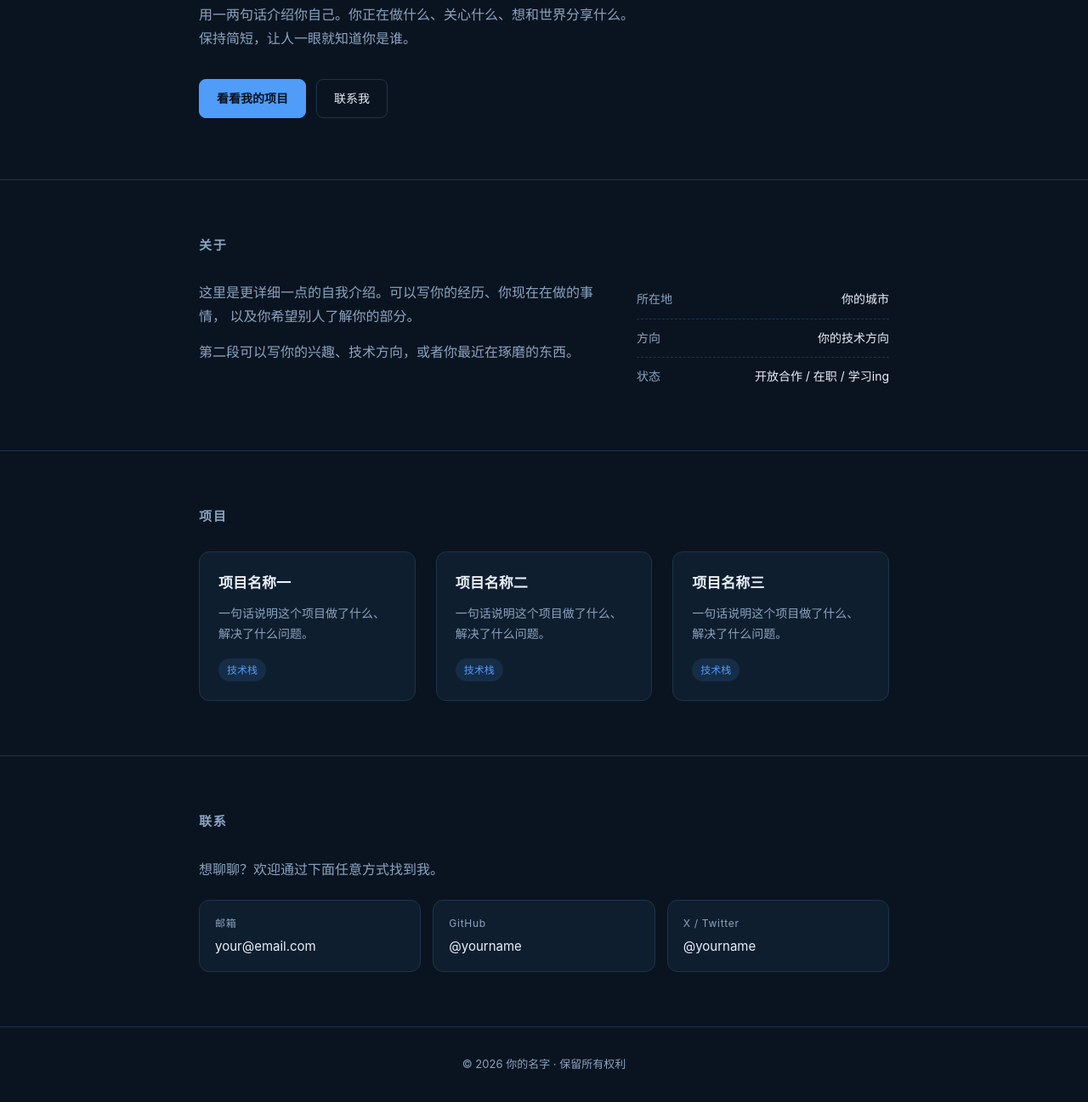
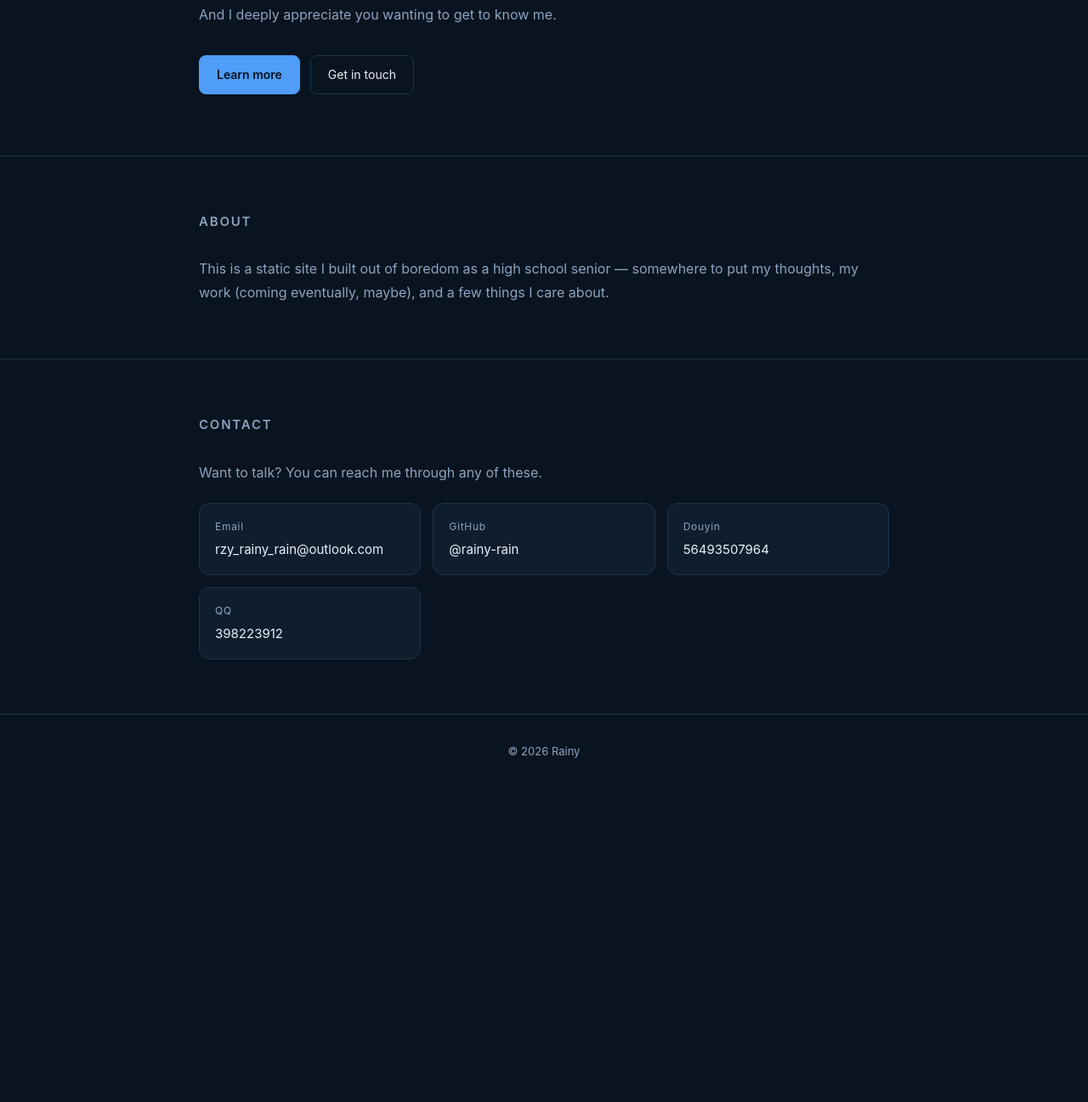
Before and after one commit to rainy-rain/my-site, a plain HTML site: page index.html in a window 1280 px wide. Shown: the part 317-1614 px from the top of the page at 85% size. After the commit the page ends 1261 px from the top, so only its background shows below. Drawn offline with Linux system fonts and the light colour scheme.

Commit message:
Fill in personal content and switch the site to English

```diff
--- a/index.html
+++ b/index.html
@@ -1,115 +1,79 @@
 <!DOCTYPE html>
-<html lang="zh-CN">
+<html lang="en">
 <head>
 <meta charset="UTF-8">
 <meta name="viewport" content="width=device-width, initial-scale=1">
-<title>你的名字 · 个人网站</title>
-<meta name="description" content="你的名字的个人网站 —— 一句话介绍你自己。">
+<title>Rainy</title>
+<meta name="description" content="Rainy's personal website — Welcome to my world.">
 <meta name="theme-color" content="#0a1420">
 <link rel="stylesheet" href="styles.css">
 </head>
 <body id="top">
 
-<!-- ============ 顶部导航 ============ -->
+<!-- ============ Header / navigation ============ -->
 <header class="site-header">
   <div class="container header-inner">
-    <a class="brand" href="#top">你的名字</a>
+    <a class="brand" href="#top">Rainy</a>
     <nav class="nav">
-      <a href="#about">关于</a>
-      <a href="#projects">项目</a>
-      <a href="#contact">联系</a>
+      <a href="#about">About</a>
+      <a href="#contact">Contact</a>
     </nav>
   </div>
 </header>
 
 <main>
 
-  <!-- ============ 首屏 ============ -->
+  <!-- ============ Hero ============ -->
   <section class="hero">
     <div class="container">
-      <p class="hero-eyebrow">你好，我是</p>
-      <h1 class="hero-title">你的名字</h1>
-      <p class="hero-subtitle">你的职业 / 身份，比如：前端工程师 · 独立开发者</p>
-      <p class="hero-desc">
-        用一两句话介绍你自己。你正在做什么、关心什么、想和世界分享什么。
-        保持简短，让人一眼就知道你是谁。
-      </p>
+      <p class="hero-eyebrow">Hello, I'm</p>
+      <h1 class="hero-title">Rainy</h1>
+      <p class="hero-subtitle">Welcome to my world</p>
+      <p class="hero-desc">And I deeply appreciate you wanting to get to know me.</p>
       <div class="hero-actions">
-        <a class="btn btn-primary" href="#projects">看看我的项目</a>
-        <a class="btn" href="mailto:your@email.com">联系我</a>
+        <a class="btn btn-primary" href="#about">Learn more</a>
+        <a class="btn" href="mailto:rzy_rainy_rain@outlook.com">Get in touch</a>
       </div>
     </div>
   </section>
 
-  <!-- ============ 关于 ============ -->
+  <!-- ============ About ============ -->
   <section id="about" class="section">
     <div class="container">
-      <h2 class="section-title">关于</h2>
-      <div class="about-grid">
-        <div class="about-text">
-          <p>
-            这里是更详细一点的自我介绍。可以写你的经历、你现在在做的事情，
-            以及你希望别人了解你的部分。
-          </p>
-          <p>
-            第二段可以写你的兴趣、技术方向，或者你最近在琢磨的东西。
-          </p>
-        </div>
-        <ul class="facts">
-          <li><span class="fact-key">所在地</span><span class="fact-val">你的城市</span></li>
-          <li><span class="fact-key">方向</span><span class="fact-val">你的技术方向</span></li>
-          <li><span class="fact-key">状态</span><span class="fact-val">开放合作 / 在职 / 学习ing</span></li>
-        </ul>
+      <h2 class="section-title">About</h2>
+      <div class="about-text">
+        <p>This is a static site I built out of boredom as a high school senior — somewhere to put my thoughts, my work (coming eventually, maybe), and a few things I care about.</p>
       </div>
     </div>
   </section>
 
-  <!-- ============ 项目 ============ -->
-  <section id="projects" class="section">
+  <!-- ============ Contact ============ -->
+  <section id="contact" class="section">
     <div class="container">
-      <h2 class="section-title">项目</h2>
-      <div class="cards">
+      <h2 class="section-title">Contact</h2>
+      <p class="contact-lead">Want to talk? You can reach me through any of these.</p>
+      <div class="contact-links">
 
-        <a class="card" href="#" target="_blank" rel="noopener">
-          <h3 class="card-title">项目名称一</h3>
-          <p class="card-desc">一句话说明这个项目做了什么、解决了什么问题。</p>
-          <span class="card-tag">技术栈</span>
+        <a class="contact-link" href="mailto:rzy_rainy_rain@outlook.com">
+          <span class="contact-label">Email</span>
+          <span class="contact-value">rzy_rainy_rain@outlook.com</span>
         </a>
 
-        <a class="card" href="#" target="_blank" rel="noopener">
-          <h3 class="card-title">项目名称二</h3>
-          <p class="card-desc">一句话说明这个项目做了什么、解决了什么问题。</p>
-          <span class="card-tag">技术栈</span>
+        <a class="contact-link" href="https://github.com/rainy-rain" target="_blank" rel="noopener">
+          <span class="contact-label">GitHub</span>
+          <span class="contact-value">@rainy-rain</span>
         </a>
 
-        <a class="card" href="#" target="_blank" rel="noopener">
-          <h3 class="card-title">项目名称三</h3>
-          <p class="card-desc">一句话说明这个项目做了什么、解决了什么问题。</p>
-          <span class="card-tag">技术栈</span>
-        </a>
+        <div class="contact-link is-static">
+          <span class="contact-label">Douyin</span>
+          <span class="contact-value">56493507964</span>
+        </div>
 
-      </div>
-    </div>
-  </section>
+        <div class="contact-link is-static">
+          <span class="contact-label">QQ</span>
+          <span class="contact-value">398223912</span>
+        </div>
 
-  <!-- ============ 联系 ============ -->
-  <section id="contact" class="section">
-    <div class="container">
-      <h2 class="section-title">联系</h2>
-      <p class="contact-lead">想聊聊？欢迎通过下面任意方式找到我。</p>
-      <div class="contact-links">
-        <a class="contact-link" href="mailto:your@email.com">
-          <span class="contact-label">邮箱</span>
-          <span class="contact-value">your@email.com</span>
-        </a>
-        <a class="contact-link" href="https://github.com/yourname" target="_blank" rel="noopener">
-          <span class="contact-label">GitHub</span>
-          <span class="contact-value">@yourname</span>
-        </a>
-        <a class="contact-link" href="https://x.com/yourname" target="_blank" rel="noopener">
-          <span class="contact-label">X / Twitter</span>
-          <span class="contact-value">@yourname</span>
-        </a>
       </div>
     </div>
   </section>
@@ -118,7 +82,7 @@
 
 <footer class="site-footer">
   <div class="container">
-    <p>© <span id="year">2026</span> 你的名字 · 保留所有权利</p>
+    <p>© <span id="year">2026</span> Rainy</p>
   </div>
 </footer>
 
--- a/styles.css
+++ b/styles.css
@@ -1,31 +1,32 @@
 /* ============================================================
-   深蓝简约主题
-   想换配色只改下面 :root 里的变量即可，无需动其他样式。
+   Deep-blue minimal theme
+   To change the palette, edit the variables in :root below —
+   nothing else needs to change.
    ============================================================ */
 
 :root {
-  /* —— 颜色 —— */
-  --bg:          #0a1420;   /* 页面底色：深海蓝 */
-  --surface:     #0f1e2e;   /* 卡片/抬升面 */
-  --surface-2:   #142a3f;   /* 悬停/次级面 */
-  --border:      #1c344c;   /* 描边 */
-  --text:        #e8f0fa;   /* 主文字 */
-  --muted:       #8ba3c0;   /* 次要文字 */
-  --accent:      #4f9cf9;   /* 强调色：亮蓝 */
+  /* Colors */
+  --bg:          #0a1420;   /* page background: deep sea blue */
+  --surface:     #0f1e2e;   /* card / elevated surface */
+  --surface-2:   #142a3f;   /* hover / secondary surface */
+  --border:      #1c344c;   /* borders */
+  --text:        #e8f0fa;   /* primary text */
+  --muted:       #8ba3c0;   /* secondary text */
+  --accent:      #4f9cf9;   /* accent: bright blue */
   --accent-soft: rgba(79, 156, 249, 0.12);
 
-  /* —— 排版 —— */
+  /* Typography */
   --font: -apple-system, BlinkMacSystemFont, "Segoe UI", "PingFang SC",
           "Hiragino Sans GB", "Microsoft YaHei", "Helvetica Neue", Arial, sans-serif;
 
-  /* —— 布局 —— */
+  /* Layout */
   --maxw: 860px;
   --radius: 12px;
   --gap: 24px;
 }
 
 /* ============================================================
-   基础
+   Base
    ============================================================ */
 
 *, *::before, *::after { box-sizing: border-box; }
@@ -43,7 +44,7 @@ body {
   text-rendering: optimizeLegibility;
 }
 
-/* 首屏那点很淡的蓝色光晕，制造深度但不抢戏 */
+/* A very faint blue glow behind the hero: adds depth without stealing focus */
 body::before {
   content: "";
   position: fixed;
@@ -66,7 +67,7 @@ body::before {
 a { color: var(--accent); text-decoration: none; }
 a:hover { text-decoration: underline; }
 
-/* 键盘可达性：焦点态清晰可见 */
+/* Keyboard accessibility: a clearly visible focus ring */
 a:focus-visible,
 button:focus-visible {
   outline: 2px solid var(--accent);
@@ -75,7 +76,7 @@ button:focus-visible {
 }
 
 /* ============================================================
-   顶部导航
+   Header / navigation
    ============================================================ */
 
 .site-header {
@@ -89,7 +90,7 @@ button:focus-visible {
   transition: border-color 0.25s ease;
 }
 
-/* 滚动后浮现一条细分割线 */
+/* A hairline divider appears once the page is scrolled */
 .site-header.is-scrolled { border-bottom-color: var(--border); }
 
 .header-inner {
@@ -116,11 +117,11 @@ button:focus-visible {
 }
 .nav a:hover { color: var(--text); text-decoration: none; }
 
-/* 当前所在区块高亮 */
+/* Highlight the section currently in view */
 .nav a.is-active { color: var(--accent); }
 
 /* ============================================================
-   首屏
+   Hero
    ============================================================ */
 
 .hero { padding: 96px 0 72px; }
@@ -159,7 +160,7 @@ button:focus-visible {
   gap: 12px;
 }
 
-/* —— 按钮 —— */
+/* Buttons */
 
 .btn {
   display: inline-block;
@@ -190,7 +191,7 @@ button:focus-visible {
 }
 
 /* ============================================================
-   区块通用
+   Sections (shared)
    ============================================================ */
 
 .section {
@@ -208,7 +209,7 @@ button:focus-visible {
 }
 
 /* ============================================================
-   关于
+   About
    ============================================================ */
 
 .about-grid {
@@ -237,7 +238,7 @@ button:focus-visible {
 .fact-val { color: var(--text); text-align: right; }
 
 /* ============================================================
-   项目卡片
+   Project cards
    ============================================================ */
 
 .cards {
@@ -285,7 +286,7 @@ button:focus-visible {
 }
 
 /* ============================================================
-   联系
+   Contact
    ============================================================ */
 
 .contact-lead { margin: 0 0 22px; color: var(--muted); }
@@ -315,8 +316,15 @@ button:focus-visible {
 .contact-label { color: var(--muted); font-size: 12px; letter-spacing: 0.06em; }
 .contact-value { color: var(--text); font-size: 15px; }
 
+/* Static info items (Douyin ID / QQ — nothing reliable to link to) */
+.contact-link.is-static { cursor: default; }
+.contact-link.is-static:hover {
+  border-color: var(--border);
+  background: var(--surface);
+}
+
 /* ============================================================
-   页脚
+   Footer
    ============================================================ */
 
 .site-footer {
@@ -331,8 +339,9 @@ button:focus-visible {
 }
 
 /* ============================================================
-   滚动淡入（由 script.js 添加 .is-visible）
-   默认可见，JS 未加载时内容也照常显示，不会白屏。
+   Scroll reveal (script.js adds .is-visible)
+   Visible by default, so content still renders when JS never
+   loads — no blank page.
    ============================================================ */
 
 .reveal { opacity: 0; transform: translateY(14px); }
@@ -349,7 +358,7 @@ button:focus-visible {
 }
 
 /* ============================================================
-   响应式
+   Responsive
    ============================================================ */
 
 @media (max-width: 640px) {
```
Also changed, not shown: script.js (+11 -9 lines), 1 other file.
